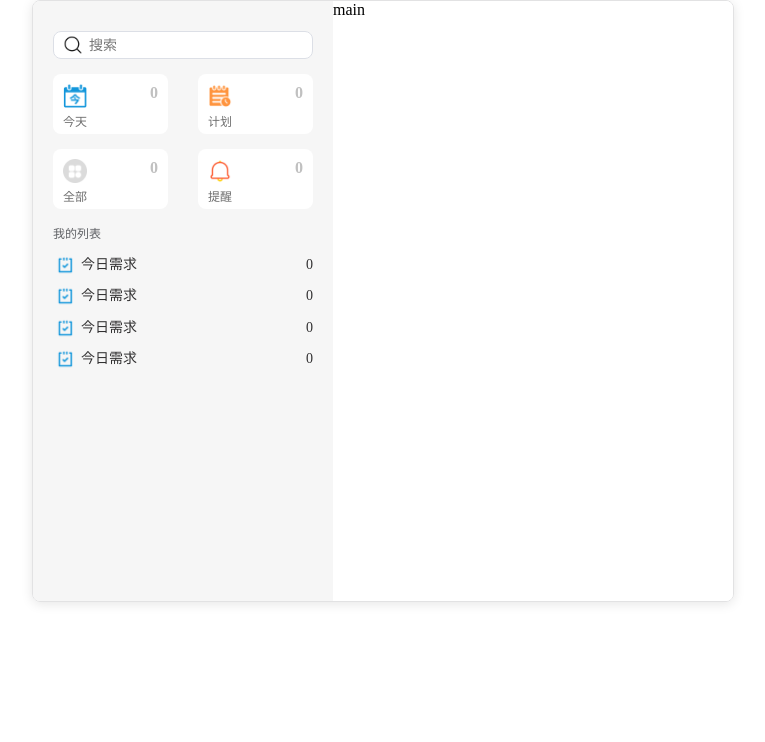
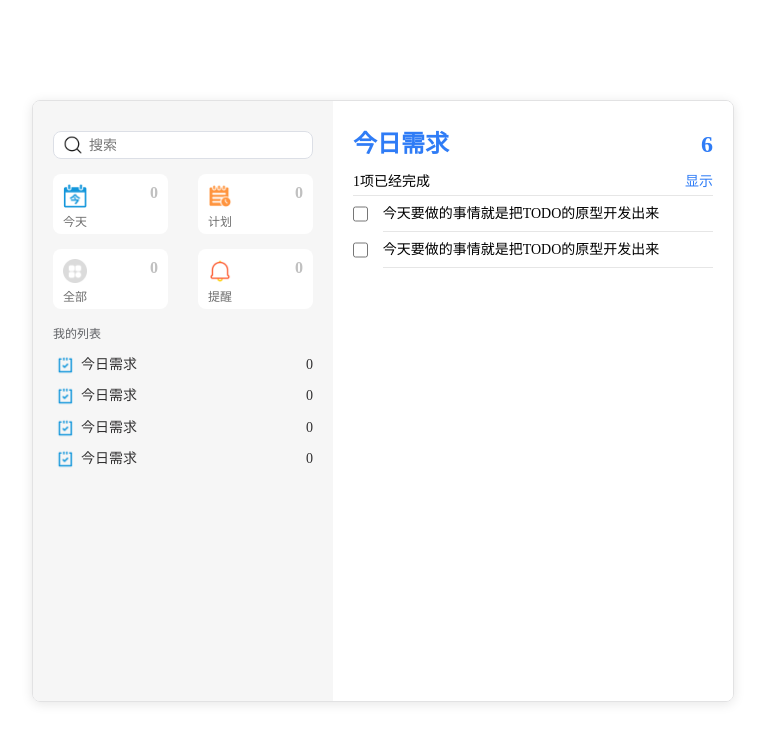
Before and after one commit to 774848686/vue3-todo, a Vue app: page / in a window 1280 px wide. Shown: the top 742 px of the page, without its empty margins (257-1022 px from the left). Built offline with nearby package versions, Linux system fonts and the light colour scheme; the HTML template or start-up script is replaced by a standard one.

Commit message:
完成基本的样式

```diff
--- a/src/Layout/Main.vue
+++ b/src/Layout/Main.vue
@@ -1,12 +1,15 @@
 <template>
   <div class="main">
-      main
+      <todo-list></todo-list>
   </div>
 </template>
 
 <script>
+import TodoList from '../components/TodoList';
 export default {
-
+    components:{
+        TodoList
+    }
 }
 </script>
 
@@ -15,6 +18,9 @@ export default {
         float: left;
          width: 400px;
         height: 600px;
+         padding: 0 20px;
+        padding-top:30px;
+        box-sizing: border-box;
         background-color: #ffffff;
     }
 </style>
--- a/src/Layout/index.vue
+++ b/src/Layout/index.vue
@@ -24,5 +24,6 @@ export default {
         border-radius: 8px;
         overflow: hidden;
         margin:0 auto;
+        margin-top:100px;
     }
 </style>
--- a/src/components/TodoList.vue
+++ b/src/components/TodoList.vue
@@ -1,68 +1,76 @@
 <template>
-  <div class="list">
-    <div class="list-item" v-for="item in list" :key="item.id">
-      <input
-        type="checkbox"
-        class="list-item-checkbox"
-        :checked="item.completed"
-        @click="toggleStatus($event, item.id)">
-      <div class="list-item-content">{{item.content}}</div>
-      <button class="list-item-delete" @click="deleteItem(item.id)">Delete</button>
+  <div class="todo-list">
+    <div class="title">
+      <p>今日需求</p>
+      <p>6</p>
+    </div>
+    <div class="task-finish">
+      <p>1项已经完成</p>
+      <div class="toggle-btn">显示</div>
+    </div>
+    <div class="list">
+      <div class="list-item">
+        <input type="checkbox" />
+        <p>今天要做的事情就是把TODO的原型开发出来</p>
+      </div>
+      <div class="list-item">
+        <input type="checkbox" />
+        <p>今天要做的事情就是把TODO的原型开发出来</p>
+      </div>
     </div>
   </div>
 </template>
 
 <script>
-export default {
-  props: {
-    list: {
-      type: Array
+export default {};
+</script>
+
+<style lang='scss' scoped>
+.todo-list {
+  .title {
+    font-size: 24px;
+    color: #2f7cf6;
+    display: flex;
+    font-weight: bold;
+    margin-bottom: 15px;
+    justify-content: space-between;
+  }
+  .task-finish {
+    display: flex;
+    justify-content: space-between;
+    padding-bottom:5px;
+    margin-bottom:10px;
+    border-bottom:1px solid #e6e6e6;
+    p {
+      font-size: 14px;
     }
-  },
-  methods: {
-    toggleStatus (e, id) {
-      this.$emit('toggle', {
-        isChecked: e.target.checked,
-        id
-      })
-    },
-    deleteItem (id) {
-      this.$emit('delete', id)
+    .toggle-btn {
+      font-size: 14px;
+      color: #2f7cf6;
     }
   }
-}
-</script>
-
-<style lang="scss" scoped>
-.list {
-  padding-top: 10px;
-  &-item {
+  .list-item {
     display: flex;
-    justify-content: space-between;
+    margin-bottom: 20px;
     align-items: center;
-    border-bottom: 1px solid #ccc;
-    padding: 5px 0;
-    &-checkbox {
-      width: 30px;
-      height: 30px;
-      flex: 0 0 30px;
+    font-size: 14px;
+    input[type="checkbox"] {
+      margin-right: 15px;
+      width: 16px;
+      height: 16px;
     }
-    &-content {
-      flex: 1 1 auto;
-      overflow: hidden;
-      text-overflow: ellipsis;
-      white-space: nowrap;
-      padding: 0 10px;
+    p {
+      position: relative;
+      width: 100%;
     }
-    &-delete {
-      background: rgb(250, 56, 56);
-      flex: 0 0 60px;
-      text-align: center;
-      color: #fff;
-      font-size: 12px;
-      height: 30px;
-      line-height: 30px;
-      border: none;
+    p:after {
+      position: absolute;
+      bottom: -10px;
+      left: 0;
+      content: "";
+      height: 1px;
+      width: 100%;
+      background: #e6e6e6;
     }
   }
 }
--- /dev/null
+++ b/src/components/TodoList1.vue
@@ -0,0 +1,69 @@
+<template>
+  <div class="list">
+    <div class="list-item" v-for="item in list" :key="item.id">
+      <input
+        type="checkbox"
+        class="list-item-checkbox"
+        :checked="item.completed"
+        @click="toggleStatus($event, item.id)">
+      <div class="list-item-content">{{item.content}}</div>
+      <button class="list-item-delete" @click="deleteItem(item.id)">Delete</button>
+    </div>
+  </div>
+</template>
+
+<script>
+export default {
+  props: {
+    list: {
+      type: Array
+    }
+  },
+  methods: {
+    toggleStatus (e, id) {
+      this.$emit('toggle', {
+        isChecked: e.target.checked,
+        id
+      })
+    },
+    deleteItem (id) {
+      this.$emit('delete', id)
+    }
+  }
+}
+</script>
+
+<style lang="scss" scoped>
+.list {
+  padding-top: 10px;
+  &-item {
+    display: flex;
+    justify-content: space-between;
+    align-items: center;
+    border-bottom: 1px solid #ccc;
+    padding: 5px 0;
+    &-checkbox {
+      width: 30px;
+      height: 30px;
+      flex: 0 0 30px;
+    }
+    &-content {
+      flex: 1 1 auto;
+      overflow: hidden;
+      text-overflow: ellipsis;
+      white-space: nowrap;
+      padding: 0 10px;
+    }
+    &-delete {
+      background: rgb(250, 56, 56);
+      flex: 0 0 60px;
+      text-align: center;
+      color: #fff;
+      font-size: 12px;
+      height: 30px;
+      line-height: 30px;
+      border: none;
+    }
+  }
+}
+</style>
```
